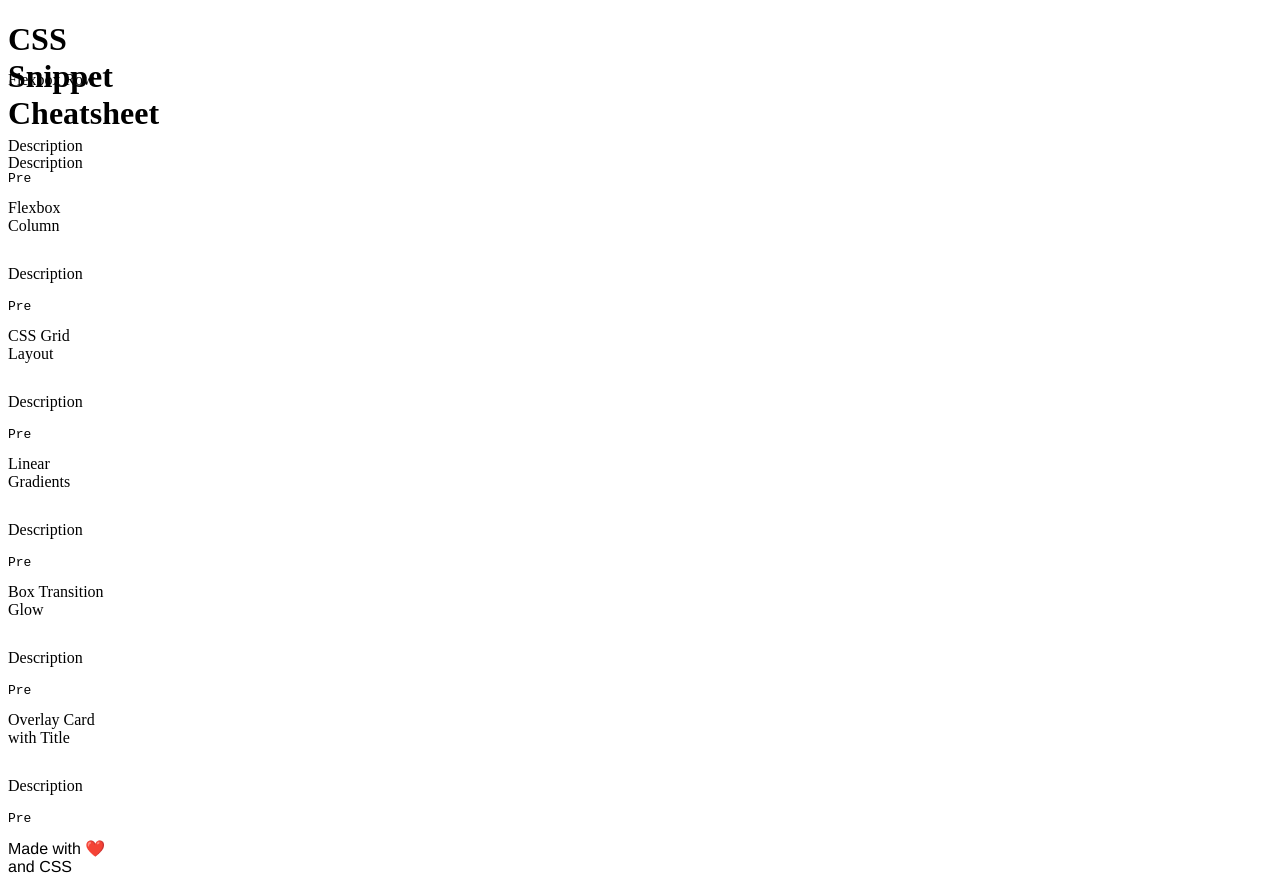
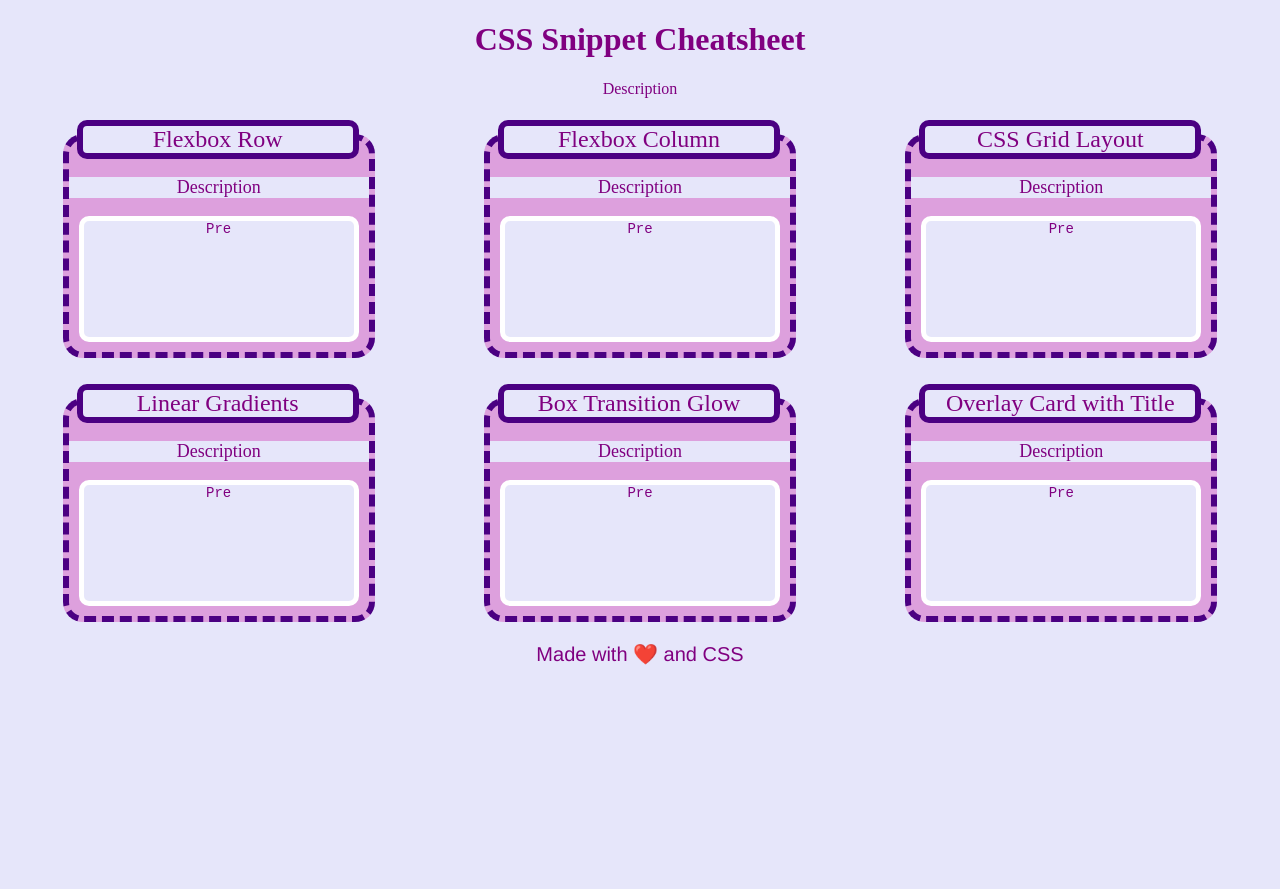
Before and after one commit to Sarmoros/CSS-cheat-sheet, a plain HTML site: page index.html in a window 1280 px wide. After the commit the page ends 800 px from the top, so only its background shows below. Drawn offline with Linux system fonts and the light colour scheme.

Commit message:
style.css added class attributes, cleaned up interface, added the boxes to section

```diff
--- a/assets/style.css
+++ b/assets/style.css
@@ -1,54 +1,70 @@
-nav{
-    width: 100px;
-    height: 50px;
-    border: solid 1px black
+* {
+    background-color: lavender;
+}
+
+:root {
+    --bg-color: plum;
+    --text-color: purple;
+}
+
+header {
+    border-style: 2px dashed;
+    color: var(--text-color);
+    text-align: center;
 }
 
 body{
-    width: 100px;
-    height: 50px;
-
-
-}
-header{
-    width:100px;
-    height:50px;
-
-}
-footer{
-font-family: 'Franklin Gothic Medium', 'Arial Narrow', Arial, sans-serif;
-width:100px;
-height: 50px;
-}
-.snippet-box1{
-    width: 100px;
-    height: 50px;
-    border: solid 1px black
 
 }
 
-.snippet-box2{
-    width: 100px;
-    height: 50px;
-    border: solid 1px black
+section {
+    display: flex;
+    flex-wrap: wrap;
+    justify-content: space-around;
 }
-.snippet-box3{
-    width: 100px;
-    height: 50px;
-    border: solid 1px black
+
+.snippet-box{
+    background-color: var(--bg-color);
+    margin: 20px;
+    min-width: 300px;
+    min-height: 200px;
+    border: dashed 6px indigo;
+    border-radius: 20px;
 }
-.snippet-box4{
-    width: 100px;
-    height: 50px;
-    border: solid 1px black
+
+.snippet-box header {
+    border: solid 6px indigo;
+    width: 90%;
+    margin: center;
+    margin-left: 8px;
+    margin-top: -20px;
+    position: static;
+    border-radius: 10px ;
+    text-align: center;
+    color: var(--text-color);
+    font-size: 24px;
+    align-items: center;
 }
-.snippet-box5{
-    width: 100px;
-    height: 50px;
-    border: solid 1px black
+
+.snippet-box p {
+    text-align: center;
+    color: var(--text-color);
+    font-size: 18px;
 }
-.snippet-box6{
-    width: 100px;
-    height: 50px;
-    border: solid 1px black
+
+.snippet-box pre {
+    border: solid 5px white;
+    margin: 10px;
+    padding-bottom: 100px;
+    text-align: center;
+    color: var(--text-color);
+    font-size: 14px;
+    border-radius: 10px;
 }
+
+footer{
+    text-align: center;
+    font-family: 'Franklin Gothic Medium', 'Arial Narrow', Arial, sans-serif;
+    font-size: 20px;
+    color: var(--text-color);
+}
```
